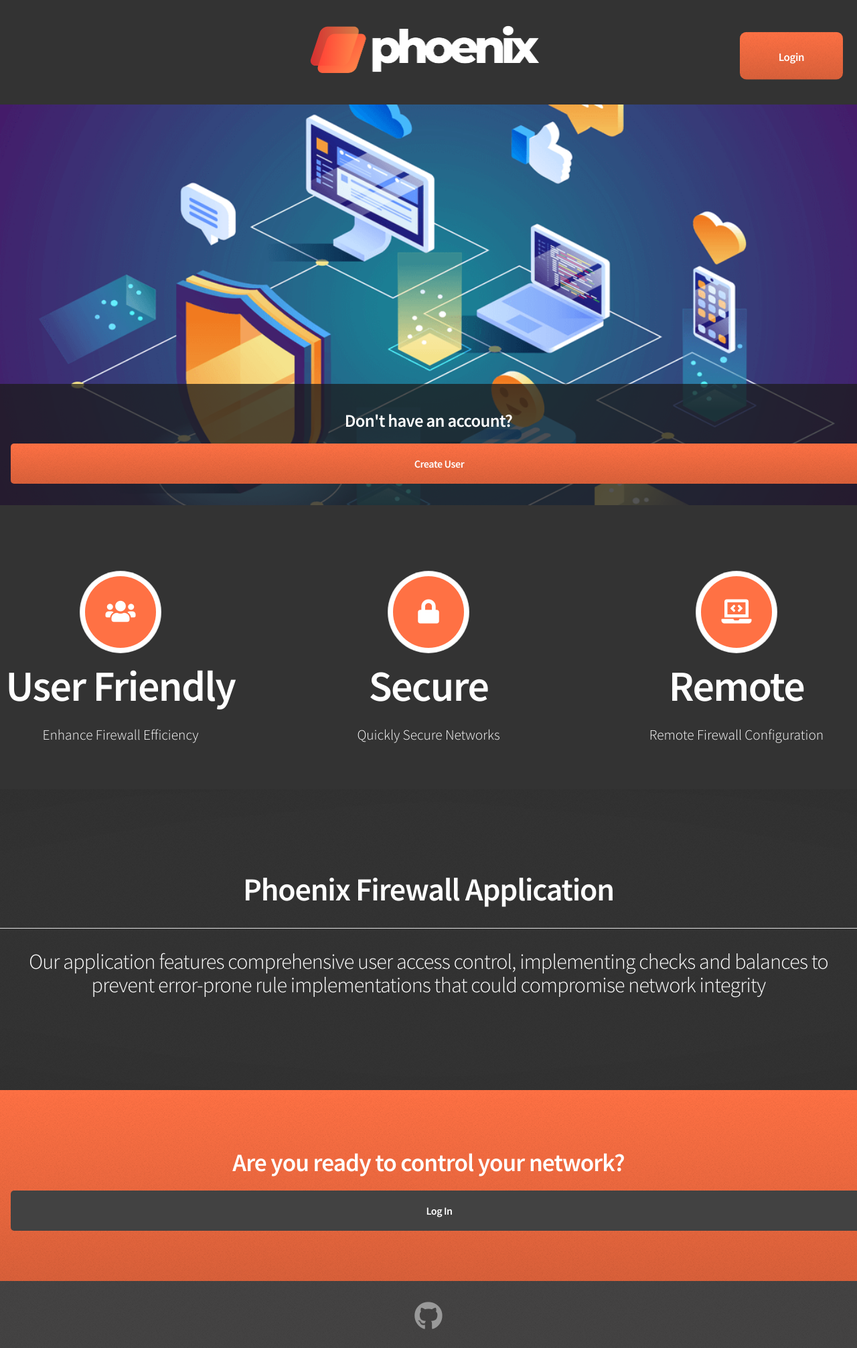
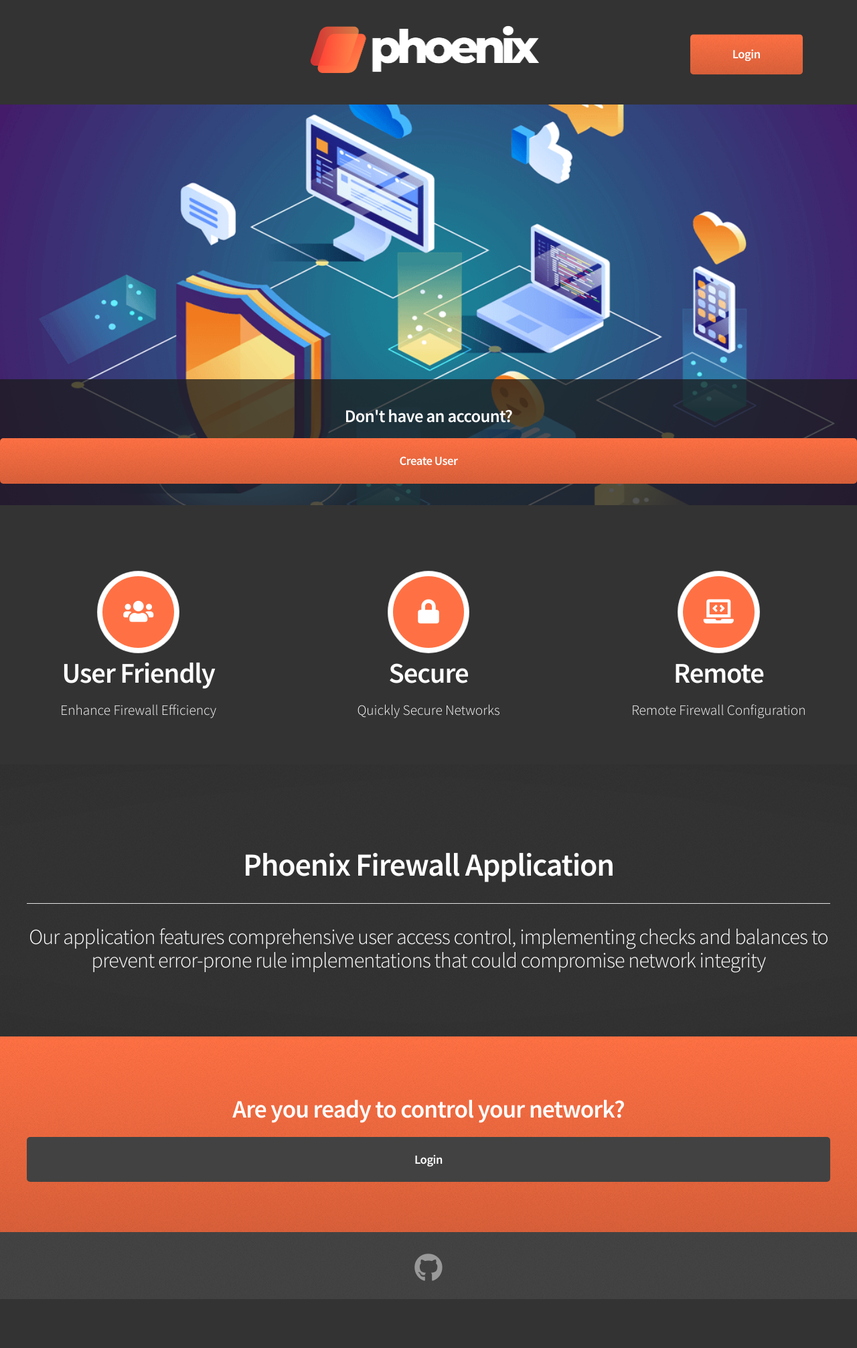
Before and after one commit to aluna4/CSC190, a Django app: page / in a window 1280 px wide. Shown: the whole page at 67% size. After the commit the page ends 1939 px from the top, so only its background shows below. Run offline with Django 4.2, Linux system fonts and the light colour scheme; parts of the project's set-up code (start-up, migrations or seed data) failed here and were passed over.

Commit message:
fixed homepage and commit rule page. Added administration link to admin page

```diff
--- a/PhoenixFirewall/main/templates/admin.html
+++ b/PhoenixFirewall/main/templates/admin.html
@@ -15,6 +15,7 @@
     <nav>
         <a href="{% url 'home' %}">Home</a>
         <a href="{% url 'add_rule' %}">View Rules</a>
+        <a href="{% url 'admin:index' %}">Administration</a>
     </nav>
 
     <main>
--- a/PhoenixFirewall/main/templates/create_user.html
+++ b/PhoenixFirewall/main/templates/create_user.html
@@ -1,6 +1,6 @@
 {% extends 'base.html' %}
 
-{% block title %}CreateUser{% endblock title %}
+{% block title %}Create User{% endblock title %}
 
 {% block content %}
 <body class="create-user-page">
--- a/PhoenixFirewall/main/templates/delete_rule.html
+++ b/PhoenixFirewall/main/templates/delete_rule.html
@@ -49,7 +49,7 @@
 			</div>
 
 			<!-- back button -->
-			<div class="button" style="display: flex; flex-direction: column; padding: 0px;">
+			<div class="form-group action">
 				{% if request.user.is_superuser %}
 				<button type="button" class="button" onclick="location.href='{% url 'custom_admin' %}'">Back</button>
 				{% else %}
--- a/PhoenixFirewall/main/templates/homepage.html
+++ b/PhoenixFirewall/main/templates/homepage.html
@@ -1,7 +1,7 @@
 <!DOCTYPE HTML>
 <html>
 <head>
-    <title>Homepage</title>
+    <title>Phoenix Homepage</title>
     <meta charset="utf-8" />
     <meta name="viewport" content="width=device-width, initial-scale=1, user-scalable=no" />
     {% load static %}
@@ -73,7 +73,7 @@
         <div class="container">
             <header>
                 <h2>Are you ready to control your network?</h2>
-                <a href="{% url 'login' %}" class="button">Log In</a>
+                <a href="{% url 'login' %}" class="button">Login</a>
             </header>
         </div>
     </section>
--- a/PhoenixFirewall/main/templates/login.html
+++ b/PhoenixFirewall/main/templates/login.html
@@ -26,7 +26,7 @@
             </div>
              <!-- login button -->
             <div class="form-group action">
-                <button type="submit" class="button">Log in</button>
+                <button type="submit" class="button">Login</button>
             </div>
             <!-- home button -->
             <div class="form-group action">
--- a/PhoenixFirewall/main/templates/user.html
+++ b/PhoenixFirewall/main/templates/user.html
@@ -32,4 +32,4 @@
         </div>
     </main>
 </body>
-</html>
+{% endblock content %}
--- a/PhoenixFirewall/main/urls.py
+++ b/PhoenixFirewall/main/urls.py
@@ -1,5 +1,6 @@
 from django.urls import path
 from . import views
+from django.contrib import admin
 
 # list of URL patterns for mapping URLs to view functions
 urlpatterns = [
@@ -18,6 +19,7 @@ urlpatterns = [
     # user url
     path("user/", views.user_view, name="user"),
     # admin url
+    path('admin/', admin.site.urls),
     path("custom-admin/", views.custom_admin_view, name="custom_admin"),
     # download config url
     path("get_pan_security_config/", views.get_pan_security_config, name="get_pan_security_config"),
--- a/PhoenixFirewall/main/views.py
+++ b/PhoenixFirewall/main/views.py
@@ -109,6 +109,7 @@ def login_view(request):
     return render(request, 'login.html')
 
 # user page
+@login_required
 def user_view(request):
     context = {
         'username': request.user
@@ -231,7 +232,10 @@ def delete_rule(request):
             # call panorama_api function
             success = delete_firewall_rule(context['rule_name'], context['source_ip'], context['port'])
             if success:
-                return render(request, "delete_rule.html", {'success': 'Rule deleted successfully.'})
+                if request.user.is_superuser:
+                    return render(request, "admin.html", {'success': 'Rule deleted successfully.'})
+                else:
+                    return render(request, "user.html", {'success': 'Rule deleted successfully.'})
             else:
                 context['error'] = 'Error deleting firewall rule'
                 return render(request, "delete_rule.html", context)
@@ -258,7 +262,10 @@ def commit_rule(request):
             # call panorama_api function
             success = commit_firewall_rule(context['rule_name'], context['destination_zone'], context['port'])
             if success:
-                return render(request, "commit_rule.html", {'success': 'Configurations committed successfully.'})
+                if request.user.is_superuser:
+                    return render(request, "admin.html", {'success': 'Rule committed successfully.'})
+                else:
+                    return render(request, "user.html", {'success': 'Rule committed successfully.'})
             else:
                 context['error'] = 'Error committing configurations'
                 return render(request, "commit_rule.html", context)
--- a/PhoenixFirewall/static/assets/css/main.css
+++ b/PhoenixFirewall/static/assets/css/main.css
@@ -148,7 +148,7 @@ input, select, textarea {
 	}
 
 	h3 {
-		font-size: 3em;
+		font-size: 2em;
 		letter-spacing: -0.025em;
 	}
 
@@ -191,7 +191,7 @@ input, select, textarea {
 	.container {
 		margin: 0 auto;
 		max-width: 100%;
-		width: 1400px;
+		width: 1200px;
 	}
 
 
@@ -455,7 +455,7 @@ input, select, textarea {
 
 	header.major {
 		text-align: center;
-		margin: 0 0 2em 0;
+		margin: 0 0 0 0;
 	}
 
 		header.major h2 {
@@ -597,7 +597,7 @@ input, select, textarea {
 		.icon.brands:before {
 			font-family: 'Font Awesome 5 Brands';
 		}
-
+		/* Styles the icons */
 		.icon.major {
 			text-align: center;
 			cursor: default;
@@ -901,10 +901,10 @@ input, select, textarea {
     			position: relative;
 			}
 
-
+			/* This styles the login button */
 			#nav > ul {
 				list-style: none;
-				padding: 0;
+				padding: 60px;
 				margin: 0;
 				display: flex;
 				position: absolute; /* Absolute position to remove it from the flow and let the title center */
@@ -930,7 +930,8 @@ input, select, textarea {
 				color: #c0c0c0;
 				text-decoration: none;
 				border: 0;
-				padding: 1.5em 0.5em 1.35em 0.5em;
+				padding: 4px 8px;
+				/* padding: 1.5em 0.5em 1.35em 0.5em; */
 				display: block;
 			}
 
@@ -960,29 +961,17 @@ input, select, textarea {
 			}
 
 			.button.login-button {
-				padding: 0.35em 1em; /* Less vertical padding */
-				font-size: 0.8em; /* Smaller text */
-				background-color: #FF7144; /* Button color */
-				color: white; /* Text color */
-				border-radius: 10px; /* Corner radius */
-				border: none; /* No border */
-				display: inline-block; /* Aligns with other elements correctly */
-				line-height: normal; /* Adjust line height to suit the new padding */
-				vertical-align: middle; /* Aligns the button correctly in line with other inline or inline-block elements */
-				text-align: center; /* Center the text */
-				cursor: pointer; /* Change cursor to indicate button */
-				text-decoration: none; /* Remove underlines if it's an anchor tag */
-				-moz-appearance: none; /* Remove default styles for button in Firefox */
-				-webkit-appearance: none; /* Remove default styles for button in Safari */
-				-ms-appearance: none; /* Remove default styles for button in IE */
-				appearance: none; /* Remove default styles for button in modern browsers */
-				box-shadow: 0px 0px 0px transparent; /* Remove box-shadow if there was any */
-				border: 0 solid transparent; /* Ensuring the border doesn't take up space */
-				transition: background-color 0.2s, color 0.2s; /* Smooth transition for hover effects */
+				display: block; /*Block level makes the button extend full width of the container */
+				width: 100%;
+				padding: 8px;
+				margin-top: 6px;
+				background-color: #FF7144; /* Your theme's button color */
+				color: white;
+				border: none;
+				border-radius: 5px;
+				cursor: pointer;
+				font-size: 14pt;
 			}
-
-
-
 
 			#nav > ul > li.current a {
 				color: #fff;
@@ -1045,8 +1034,9 @@ input, select, textarea {
 					}
 
 			#banner header .button {
+				display: inline-block;
 				vertical-align: middle;
-				margin-left: 1em;
+				font-size: 14pt;
 			}
 
 /* Wrapper */
@@ -1097,7 +1087,7 @@ input, select, textarea {
 		padding: 3.5em 0;
 	}
 
-		#cta header h2 {
+		#cta  h2 {
 			display: inline-block;
 			vertical-align: middle;
 			margin: 0;
@@ -1105,7 +1095,7 @@ input, select, textarea {
 
 		#cta header .button {
 			vertical-align: middle;
-			margin-left: 1em;
+			font-size: 14pt;
 		}
 
 /* Footer */
```
Also changed, not shown: PhoenixFirewall/main/templates/commit_rule.html (+8 -3 lines). Lines whose indentation alone changed are shown as unchanged.
